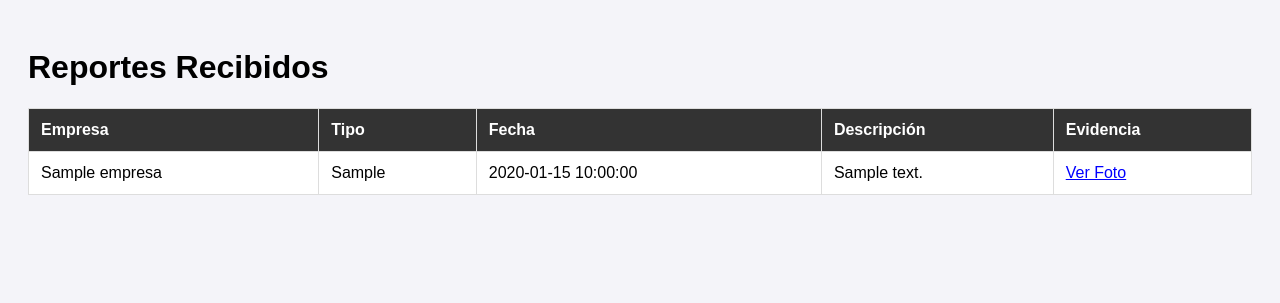
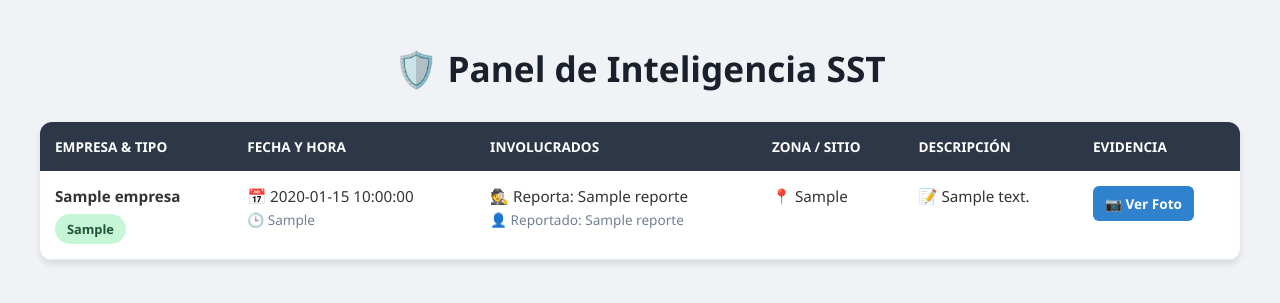
Before and after one commit to ANGEL19-K/sistema-sst, a Flask app: template templates/dashboard.html in a window 1280 px wide. Shown: the top 303 px of the page. Run offline with Flask 3, Linux system fonts and the light colour scheme; the template is opened without the code that fills it: most values are stand-ins (such as "Sample title", 1, 10 or a date in 2020).

Commit message:
Update dashboard.html

```diff
--- a/templates/dashboard.html
+++ b/templates/dashboard.html
@@ -2,40 +2,70 @@
 <html lang="es">
 <head>
     <meta charset="UTF-8">
-    <title>Dashboard SST</title>
+    <meta name="viewport" content="width=device-width, initial-scale=1.0">
+    <title>Panel de Inteligencia SST</title>
     <style>
-        body { font-family: sans-serif; padding: 20px; background: #f4f4f9; }
-        table { width: 100%; border-collapse: collapse; background: white; }
-        th, td { padding: 12px; border: 1px solid #ddd; text-align: left; }
-        th { background: #333; color: white; }
-        .btn-link { color: blue; text-decoration: underline; }
+        body { font-family: 'Segoe UI', Tahoma, Geneva, Verdana, sans-serif; background-color: #f0f2f5; margin: 0; padding: 20px; color: #333; }
+        .container { max-width: 1200px; margin: auto; }
+        h1 { color: #1a202c; text-align: center; margin-bottom: 30px; font-size: 2.2rem; }
+        .card { background: white; border-radius: 12px; box-shadow: 0 4px 6px rgba(0, 0, 0, 0.1); overflow: hidden; }
+        table { width: 100%; border-collapse: collapse; text-align: left; }
+        th { background-color: #2d3748; color: white; padding: 15px; font-weight: 600; text-transform: uppercase; font-size: 0.85rem; }
+        td { padding: 15px; border-bottom: 1px solid #e2e8f0; font-size: 0.95rem; vertical-align: top; }
+        tr:hover { background-color: #f7fafc; }
+        .badge { padding: 6px 12px; border-radius: 20px; font-size: 0.8rem; font-weight: bold; }
+        .badge-acto { background-color: #fefcbf; color: #b7791f; }
+        .badge-condicion { background-color: #c6f6d5; color: #22543d; }
+        .btn-link { display: inline-block; padding: 8px 12px; background-color: #3182ce; color: white; text-decoration: none; border-radius: 6px; font-size: 0.85rem; font-weight: bold; transition: background 0.3s; }
+        .btn-link:hover { background-color: #2b6cb0; }
+        .anonimo { color: #e53e3e; font-weight: bold; font-style: italic; }
+        .info-secundaria { color: #718096; font-size: 0.85rem; display: block; margin-top: 4px; }
     </style>
 </head>
 <body>
-    <h1>Reportes Recibidos</h1>
+    <div class="container">
+        <h1>🛡️ Panel de Inteligencia SST</h1>
+        <div class="card">
             <table>
                 <tr>
-            <th>Empresa</th>
-            <th>Tipo</th>
-            <th>Fecha</th>
+                    <th>Empresa & Tipo</th>
+                    <th>Fecha y Hora</th>
+                    <th>Involucrados</th>
+                    <th>Zona / Sitio</th>
                     <th>Descripción</th>
                     <th>Evidencia</th>
                 </tr>
                 {% for reporte in reportes %}
                 <tr>
-            <td>{{ reporte.empresa }}</td>
-            <td>{{ reporte.tipo_reporte }}</td>
-            <td>{{ reporte.fecha_ocurrencia }}</td>
-            <td>{{ reporte.descripcion }}</td>
+                    <td>
+                        <strong>{{ reporte.empresa }}</strong><br>
+                        <span class="badge {% if reporte.tipo_reporte == 'ACTO_INSEGURO' %}badge-acto{% else %}badge-condicion{% endif %}" style="margin-top: 8px; display: inline-block;">
+                            {{ reporte.tipo_reporte }}
+                        </span>
+                    </td>
+                    <td>
+                        📅 {{ reporte.fecha_ocurrencia }}<br>
+                        <span class="info-secundaria">🕒 {{ reporte.hora_ocurrencia }}</span>
+                    </td>
+                    <td>
+                        <span class="{% if reporte.nombre_reportante == 'Anónimo' %}anonimo{% endif %}">
+                            🕵️ Reporta: {{ reporte.nombre_reportante }}
+                        </span><br>
+                        <span class="info-secundaria">👤 Reportado: {{ reporte.nombre_reportado }}</span>
+                    </td>
+                    <td>📍 {{ reporte.sitio_zonal or 'N/A' }}</td>
+                    <td style="max-width: 300px;">📝 {{ reporte.descripcion }}</td>
                     <td>
                         {% if reporte.evidencia_url %}
-                    <a href="{{ reporte.evidencia_url }}" target="_blank" class="btn-link">Ver Foto</a>
+                            <a href="{{ reporte.evidencia_url }}" target="_blank" class="btn-link">📷 Ver Foto</a>
                         {% else %}
-                    Sin foto
+                            <span class="info-secundaria">Sin foto</span>
                         {% endif %}
                     </td>
                 </tr>
                 {% endfor %}
             </table>
+        </div>
+    </div>
 </body>
 </html>
```
Lines whose indentation alone changed are shown as unchanged.
